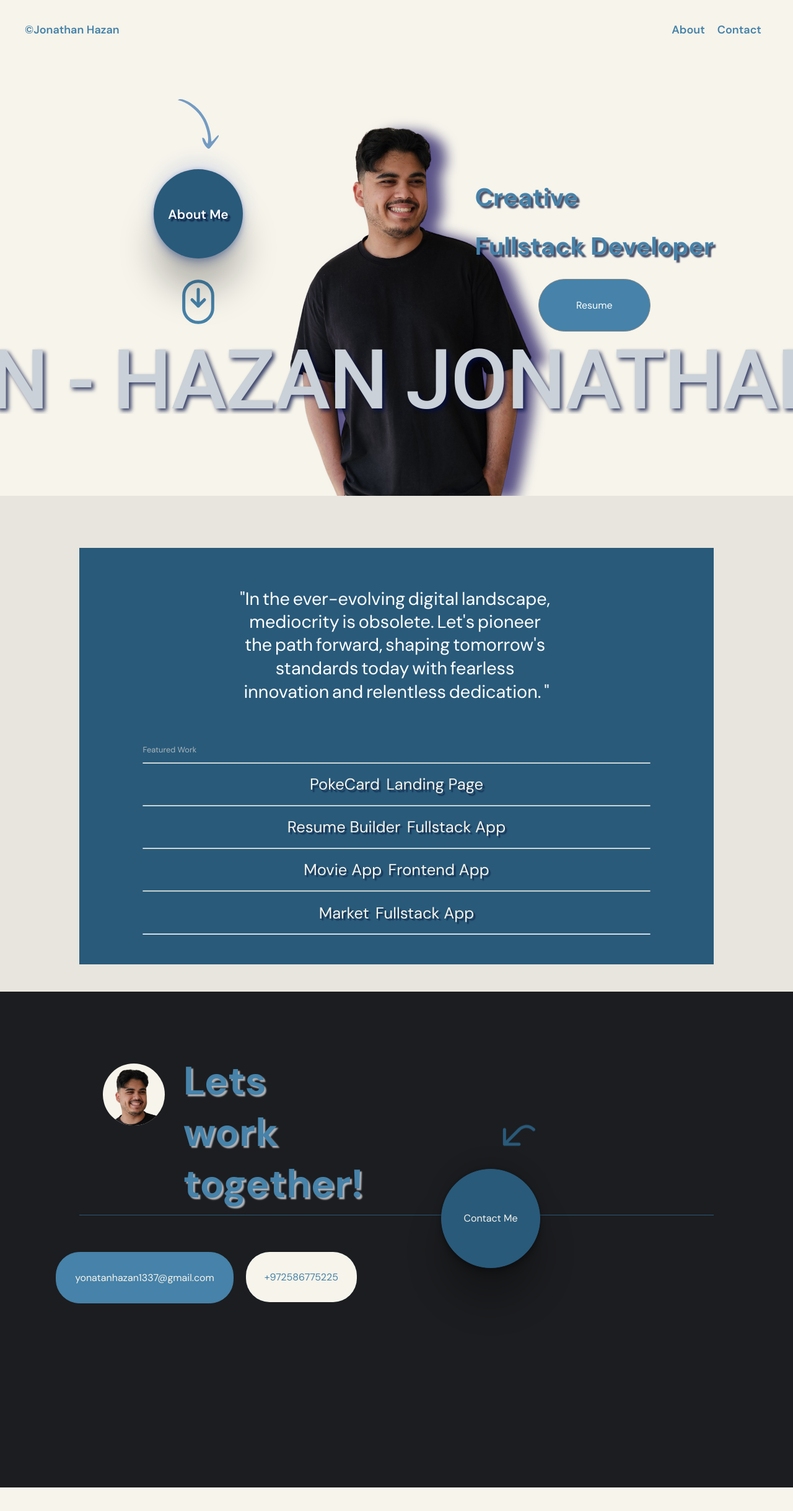
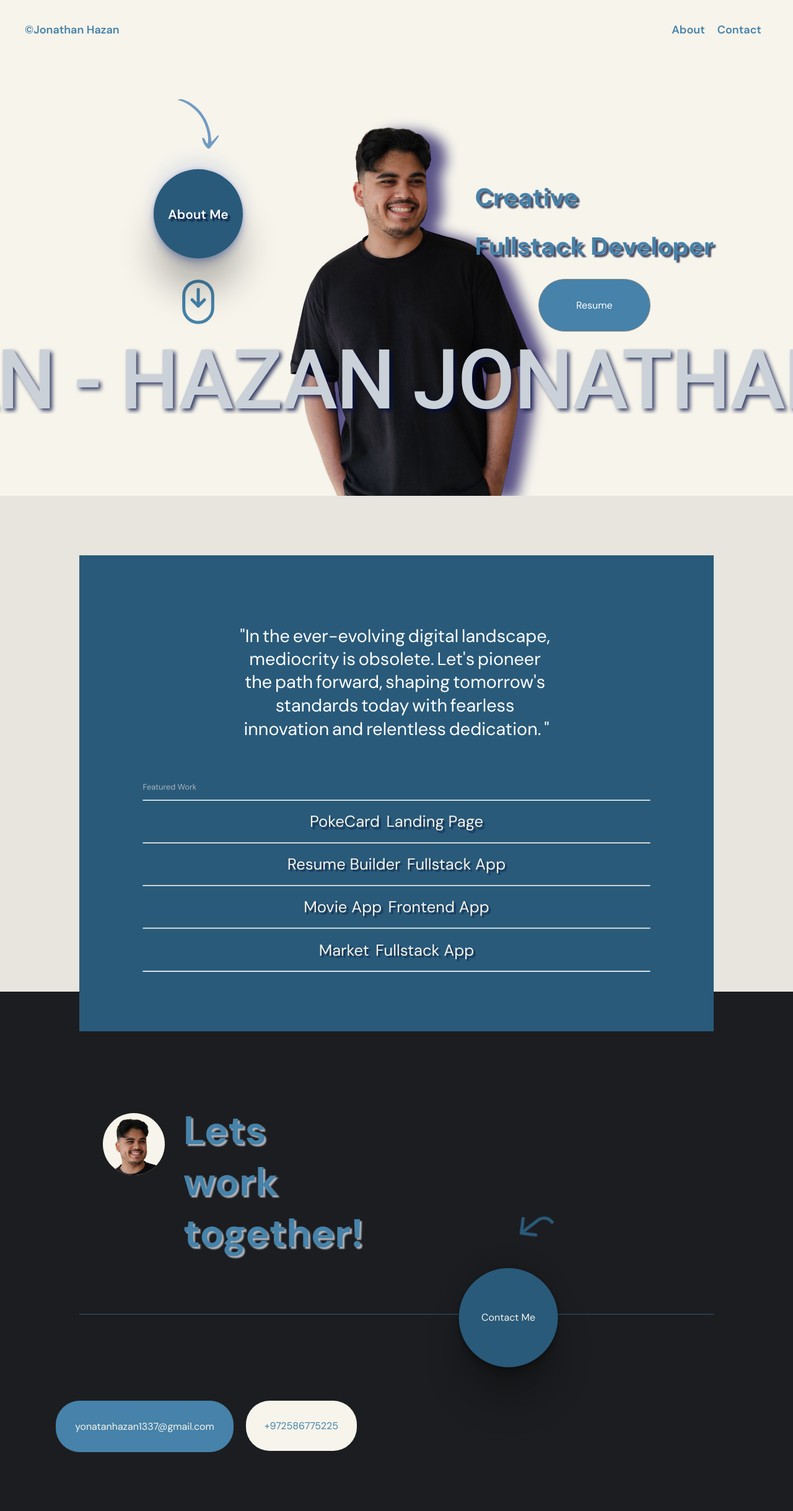
Before and after one commit to JonathanHaz/next-portfolio, a Next.js app: page / in a window 1280 px wide. Shown: the top 2438 px of the page at 62% size. Before the commit the page ends 2400 px from the top, so only its background shows below. Built offline with nearby package versions, Linux system fonts and the light colour scheme.

Commit message:
More responsivness to laptop devices

```diff
--- a/styles/Sections/contact.module.css
+++ b/styles/Sections/contact.module.css
@@ -1,6 +1,6 @@
 .container{
     background-color: var(--bg--black);
-    height: 100vh;
+    height: 140vh;
     width: 100vw;
     bottom: 0;
     margin: 0;
--- a/styles/Sections/work.module.css
+++ b/styles/Sections/work.module.css
@@ -1,6 +1,6 @@
 .container{
     background-color: var(--textDark);
-    height: 105vh;
+    height: 120vh;
     position: relative;
     margin: 0;
     padding: 0;
--- a/styles/form.module.css
+++ b/styles/form.module.css
@@ -18,7 +18,7 @@
     font-style: normal;
     font-size: .6em;
     line-height: 4;
-    margin-bottom: 1em;
+    margin-bottom: 0.1em;
     text-transform: uppercase;
     letter-spacing: .05em;
     color: gray;
```
